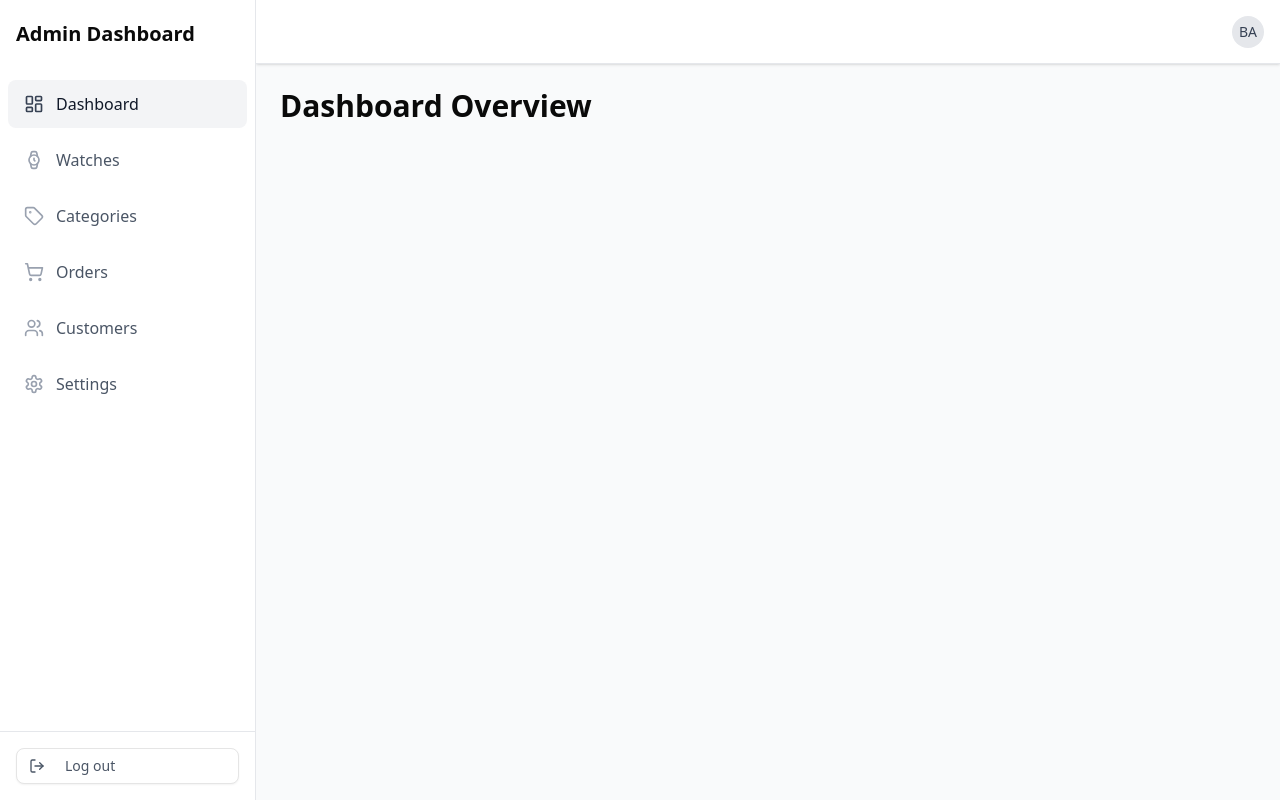
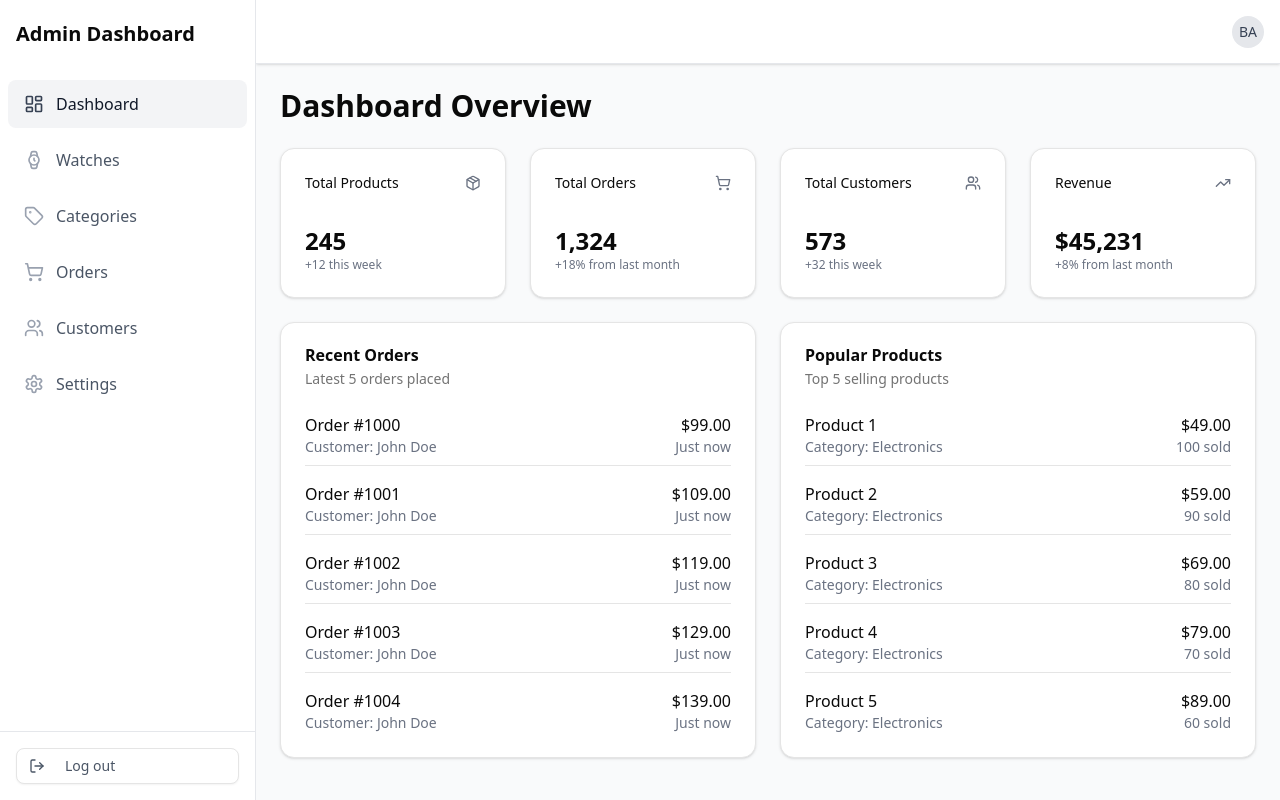
Before and after one commit to Bridgetamana/admin-dashboard, a Next.js app: page /dashboard in a window 1280 px wide. Built offline with nearby package versions, Linux system fonts and the light colour scheme.

Commit message:
feat: update DashboardPage

```diff
--- a/src/app/dashboard/page.jsx
+++ b/src/app/dashboard/page.jsx
@@ -1,7 +1,124 @@
+import {
+  Card,
+  CardContent,
+  CardDescription,
+  CardHeader,
+  CardTitle,
+} from "@/components/ui/card";
+import { Package, ShoppingCart, Users, TrendingUp } from "lucide-react";
+
 export default function DashboardPage() {
   return (
     <div className="space-y-6">
       <h1 className="text-3xl font-bold">Dashboard Overview</h1>
+
+      <div className="grid gap-6 md:grid-cols-2 lg:grid-cols-4">
+        <Card>
+          <CardHeader className="flex flex-row items-center justify-between pb-2 space-y-0">
+            <CardTitle className="text-sm font-medium">
+              Total Products
+            </CardTitle>
+            <Package className="w-4 h-4 text-gray-500" />
+          </CardHeader>
+          <CardContent>
+            <div className="text-2xl font-bold">245</div>
+            <p className="text-xs text-gray-500">+12 this week</p>
+          </CardContent>
+        </Card>
+
+        <Card>
+          <CardHeader className="flex flex-row items-center justify-between pb-2 space-y-0">
+            <CardTitle className="text-sm font-medium">Total Orders</CardTitle>
+            <ShoppingCart className="w-4 h-4 text-gray-500" />
+          </CardHeader>
+          <CardContent>
+            <div className="text-2xl font-bold">1,324</div>
+            <p className="text-xs text-gray-500">+18% from last month</p>
+          </CardContent>
+        </Card>
+
+        <Card>
+          <CardHeader className="flex flex-row items-center justify-between pb-2 space-y-0">
+            <CardTitle className="text-sm font-medium">
+              Total Customers
+            </CardTitle>
+            <Users className="w-4 h-4 text-gray-500" />
+          </CardHeader>
+          <CardContent>
+            <div className="text-2xl font-bold">573</div>
+            <p className="text-xs text-gray-500">+32 this week</p>
+          </CardContent>
+        </Card>
+
+        <Card>
+          <CardHeader className="flex flex-row items-center justify-between pb-2 space-y-0">
+            <CardTitle className="text-sm font-medium">Revenue</CardTitle>
+            <TrendingUp className="w-4 h-4 text-gray-500" />
+          </CardHeader>
+          <CardContent>
+            <div className="text-2xl font-bold">$45,231</div>
+            <p className="text-xs text-gray-500">+8% from last month</p>
+          </CardContent>
+        </Card>
+      </div>
+
+      <div className="grid gap-6 md:grid-cols-2">
+        <Card>
+          <CardHeader>
+            <CardTitle>Recent Orders</CardTitle>
+            <CardDescription>Latest 5 orders placed</CardDescription>
+          </CardHeader>
+          <CardContent>
+            <div className="space-y-4">
+              {[...Array(5)].map((_, i) => (
+                <div
+                  key={i}
+                  className="flex items-center justify-between border-b pb-2 last:border-0 last:pb-0"
+                >
+                  <div>
+                    <p className="font-medium">
+                      Order #{(1000 + i).toString()}
+                    </p>
+                    <p className="text-sm text-gray-500">Customer: John Doe</p>
+                  </div>
+                  <div className="text-right">
+                    <p className="font-medium">${(99 + i * 10).toFixed(2)}</p>
+                    <p className="text-sm text-gray-500">Just now</p>
+                  </div>
+                </div>
+              ))}
+            </div>
+          </CardContent>
+        </Card>
+
+        <Card>
+          <CardHeader>
+            <CardTitle>Popular Products</CardTitle>
+            <CardDescription>Top 5 selling products</CardDescription>
+          </CardHeader>
+          <CardContent>
+            <div className="space-y-4">
+              {[...Array(5)].map((_, i) => (
+                <div
+                  key={i}
+                  className="flex items-center justify-between border-b pb-2 last:border-0 last:pb-0"
+                >
+                  <div>
+                    <p className="font-medium">Product {i + 1}</p>
+                    <p className="text-sm text-gray-500">
+                      Category: Electronics
+                    </p>
+                  </div>
+                  <div className="text-right">
+                    <p className="font-medium">${(49 + i * 10).toFixed(2)}</p>
+                    <p className="text-sm text-gray-500">{100 - i * 10} sold</p>
+                  </div>
+                </div>
+              ))}
+            </div>
+          </CardContent>
+        </Card>
+      </div>
     </div>
   );
 }
```
